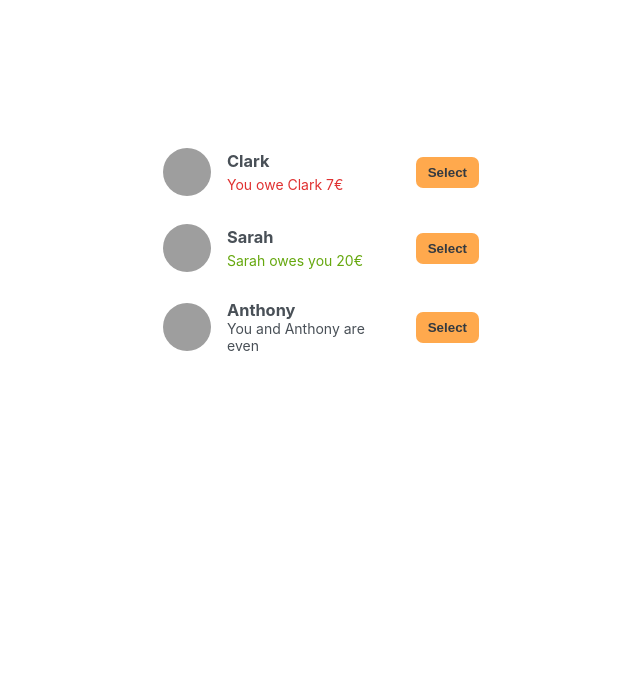
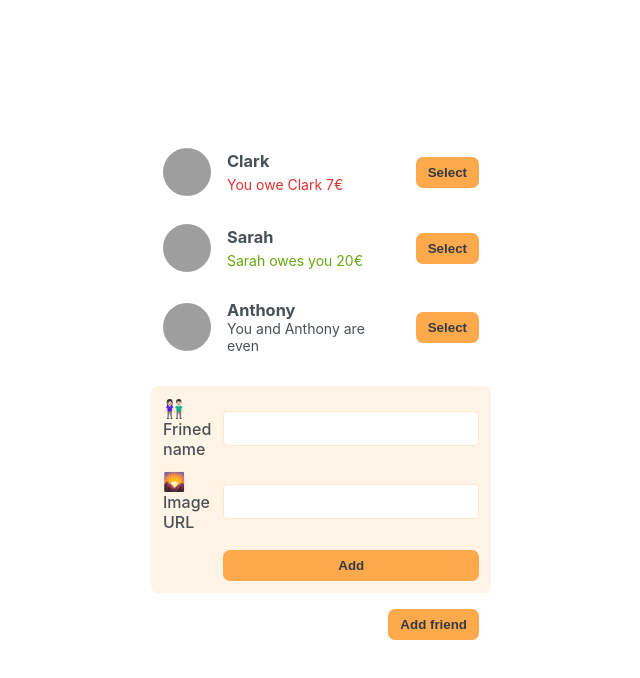
Before and after one commit to pjevic/eat_n_split, a React (Create React App) app: page / in a window 1280 px wide. Shown: the top 678 px of the page, without its empty margins (79-719 px from the left). Built offline with nearby package versions, Linux system fonts and the light colour scheme; grey boxes are pictures that could not be loaded.

Commit message:
Buildig the Static: Form - Add Frined

```diff
--- a/src/App.js
+++ b/src/App.js
@@ -1,5 +1,7 @@
 /** @format */
 
+import Button from "./components/Button";
+import FormAddFriend from "./components/FormAddFriend";
 import FriendsList from "./components/FriendsList";
 
 export default function App() {
@@ -7,6 +9,8 @@ export default function App() {
     <div className="app">
       <div className="sidebar">
         <FriendsList />
+        <FormAddFriend />
+        <Button>Add friend</Button>
       </div>
     </div>
   );
--- /dev/null
+++ b/src/components/Button.js
@@ -0,0 +1,5 @@
+/** @format */
+
+export default function Button({ children }) {
+  return <button className="button">{children}</button>;
+}
--- /dev/null
+++ b/src/components/FormAddFriend.js
@@ -0,0 +1,17 @@
+/** @format */
+
+import Button from "./Button";
+
+export default function FormAddFriend() {
+  return (
+    <form className="form-add-friend">
+      <label>👫🏻 Frined name</label>
+      <input type="text" />
+
+      <label>🌄 Image URL</label>
+      <input type="text" />
+
+      <Button>Add</Button>
+    </form>
+  );
+}
--- a/src/components/Friend.js
+++ b/src/components/Friend.js
@@ -1,4 +1,6 @@
 /** @format */
+
+import Button from "./Button";
 
 export default function Friend({ friend }) {
   return (
@@ -20,7 +22,7 @@ export default function Friend({ friend }) {
         </p>
       )}
 
-      <button className="button">Select</button>
+      <Button>Select</Button>
     </li>
   );
 }
```
